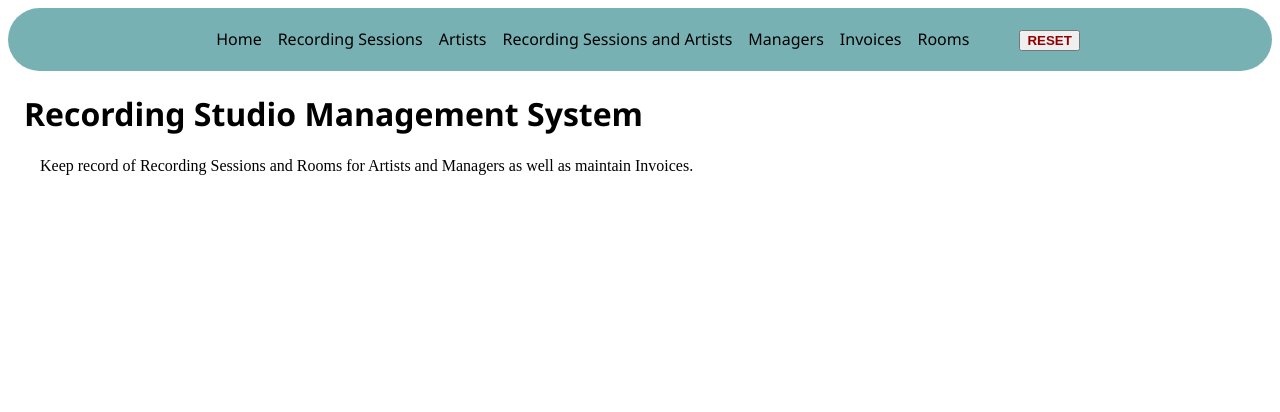
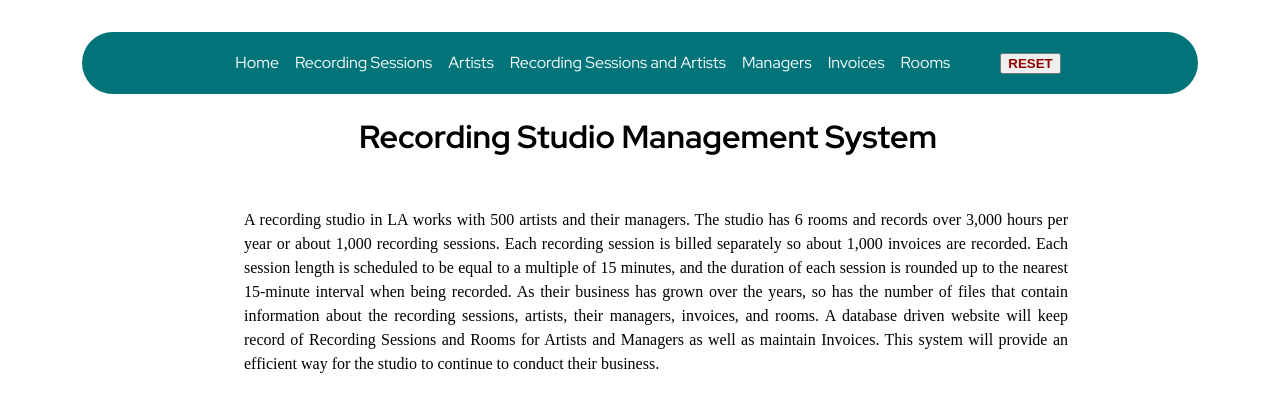
Before and after one commit to p-tica/IntroductionToDatabases_Group_Project, a React (Vite) app in the folder website_group3/frontend/: page / in a window 1280 px wide. Shown: the top 412 px of the page. Built offline with nearby package versions, Linux system fonts and the light colour scheme.

Commit message:
style and format changes

```diff
--- a/website_group3/frontend/index.html
+++ b/website_group3/frontend/index.html
@@ -1,8 +1,18 @@
+<!-- Citation for starter code
+Date: 06/02/2025
+Code copied from the bsg files from Exploration - Web Application Technology
+Code on lines 13-15 copied from Google Fonts
+URL: https://canvas.oregonstate.edu/courses/1999601/pages/exploration-web-application-technology-2?module_item_id=25352948
+URL: https://fonts.google.com/specimen/Red+Hat+Display -->
+
 <!doctype html>
 <html lang="en">
 
 <head>
     <meta charset="UTF-8" />
+    <link rel="preconnect" href="https://fonts.googleapis.com">
+    <link rel="preconnect" href="https://fonts.gstatic.com" crossorigin>
+    <link href="https://fonts.googleapis.com/css2?family=Red+Hat+Display:ital,wght@0,300..900;1,300..900&display=swap" rel="stylesheet">
     <link rel="icon" type="image/svg+xml" href="/vite.svg" />
     <meta name="viewport" content="width=device-width, initial-scale=1.0" />
     <title>Recording Studio Management System</title>
--- a/website_group3/frontend/src/App.css
+++ b/website_group3/frontend/src/App.css
@@ -7,9 +7,10 @@ URL: https://canvas.oregonstate.edu/courses/1999601/pages/exploration-web-applic
 
 #root {
   max-width: 1280px;
-  margin: 0 auto;
-  padding: 2rem;
+  padding: 1.5rem;
   text-align: center;
+  margin-left: 50px;
+  margin-right: 50px;
 }
 
 .logo {
--- a/website_group3/frontend/src/index.css
+++ b/website_group3/frontend/src/index.css
@@ -5,8 +5,19 @@ Code copied from the bsg files from Exploration - Web Application Technology
 URL: https://canvas.oregonstate.edu/courses/1999601/pages/exploration-web-application-technology-2?module_item_id=25352948
 */
 
-h1, h2 { margin-left: 16px;font-family: 'Segoe UI', Tahoma, Geneva, Verdana, sans-serif;}
-table {border-collapse: collapse;margin-left: 32px;}
+h1, h2 {
+  margin-left: 16px;
+  font-family: "Red Hat Display", sans-serif;
+}
+h1 {text-align: center;}
+#homepage {text-align: justify;margin-top: 50px;margin-left: 130px;margin-right: 130px;line-height: 1.5;}
+table {
+  border-collapse: collapse;
+  margin-left: auto;
+  margin-right: auto;
+  margin-bottom: 50px;
+}
+
 th, td {
     border: 1px solid #ddd;
     padding: 12px;
@@ -16,8 +27,8 @@ th {background-color: #f2f2f2;}
 tr:nth-child(even) {background-color: #f9f9f9;}
 .cuForm { margin-left: 32px;}
 input, select { margin-bottom: 4px;margin-right: 12px;}
-nav {background-color: rgb(120, 177, 180);padding: 20px; border-radius: 35px;
-    font-family: 'Segoe UI', Tahoma, Geneva, Verdana, sans-serif;
+nav {background-color: rgb(1, 116, 122);padding: 20px; border-radius: 35px;
+    font-family: "Red Hat Display", sans-serif;
     text-align: center;}
 a {margin-left: 16px;}
 .homepageDescription {margin-left: 32px;}
@@ -30,7 +41,8 @@ a {margin-left: 16px;}
 
 a:link, a:visited {
   text-decoration: none;
-  color: rgb(0, 0, 0)
+  color: rgb(255, 255, 255);
+  font-family: "Red Hat Display", sans-serif
 }
 
 a:hover {
--- a/website_group3/frontend/src/main.jsx
+++ b/website_group3/frontend/src/main.jsx
@@ -7,6 +7,7 @@ import { StrictMode } from 'react'
 import { createRoot } from 'react-dom/client'
 import { BrowserRouter } from 'react-router-dom';
 import './index.css'
+import './App.css'
 import App from './App.jsx'
 
 createRoot(document.getElementById('root')).render(
--- a/website_group3/frontend/src/pages/Home.jsx
+++ b/website_group3/frontend/src/pages/Home.jsx
@@ -8,7 +8,14 @@ function Home() {
         <>
             <h1>Recording Studio Management System</h1>
             <div className="homepageDescription">
-                <p>Keep record of Recording Sessions and Rooms for Artists and Managers as well as maintain Invoices.</p>
+                <p id="homepage">A recording studio in LA works with 500 artists and their managers. The studio has 6 rooms
+                    and records over 3,000 hours per year or about 1,000 recording sessions. Each recording session is billed
+                    separately so about 1,000 invoices are recorded. Each session length is scheduled to be equal to a multiple
+                    of 15 minutes, and the duration of each session is rounded up to the nearest 15-minute interval when being
+                    recorded. As their business has grown over the years, so has the number of files that contain information
+                    about the recording sessions, artists, their managers, invoices, and rooms. A database driven website will
+                    keep record of Recording Sessions and Rooms for Artists and Managers as well as maintain Invoices. This
+                    system will provide an efficient way for the studio to continue to conduct their business.</p>
             </div>
         </>
     )
```
Also changed, not shown: 1 other file (tests, documents, lock files or other folders).
